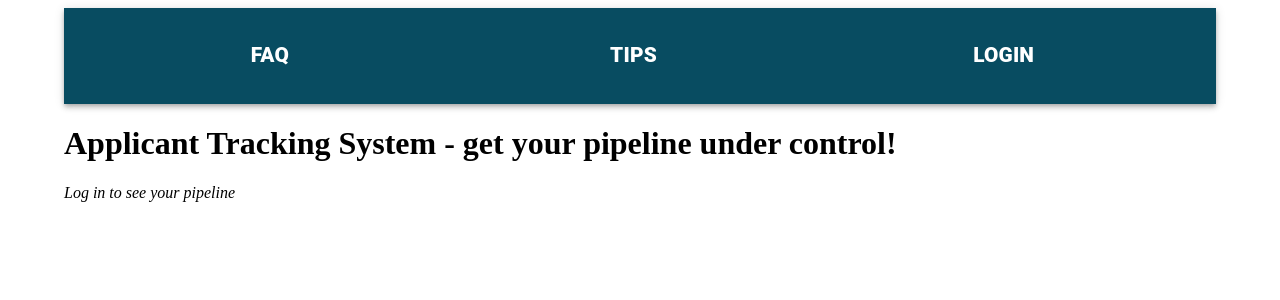
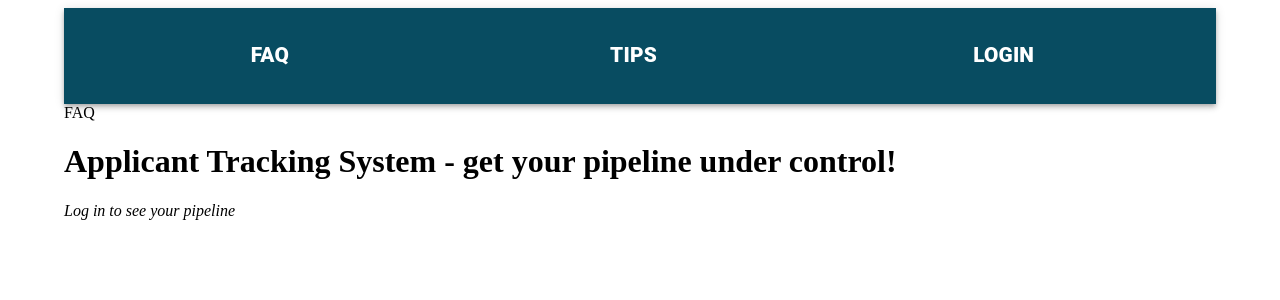
Before and after one commit to MateuszKuruc/ATS-recruitment-app, a React (Create React App) app in the folder ats-frontend/: page /faq in a window 1280 px wide. Shown: the top 300 px of the page. Built offline with nearby package versions, Linux system fonts and the light colour scheme.

Commit message:
set basis of react router for handling different routes

```diff
--- a/ats-frontend/src/App.js
+++ b/ats-frontend/src/App.js
@@ -69,6 +69,10 @@ function App() {
           </StyledToolBar>
         </StyledAppBar>
 
+        <Routes>
+          <Route path="/faq" element={<InfoTab />} />
+        </Routes>
+
         <h1>Applicant Tracking System - get your pipeline under control!</h1>
         <p>
           <i>Log in to see your pipeline</i>
--- a/ats-frontend/src/index.js
+++ b/ats-frontend/src/index.js
@@ -3,5 +3,11 @@ import ReactDOM from "react-dom/client";
 
 import App from "./App";
 
+import { BrowserRouter as Router } from "react-router-dom";
+
 const root = ReactDOM.createRoot(document.getElementById("root"));
-root.render(<App />);
+root.render(
+  <Router>
+    <App />
+  </Router>
+);
```
